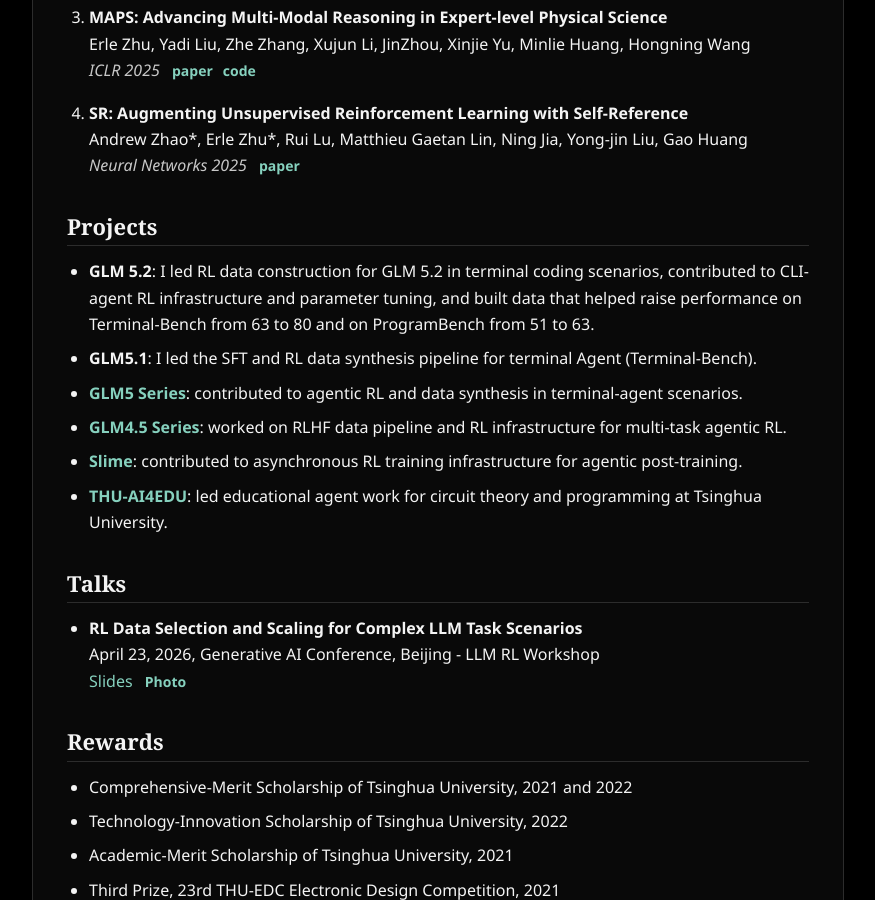
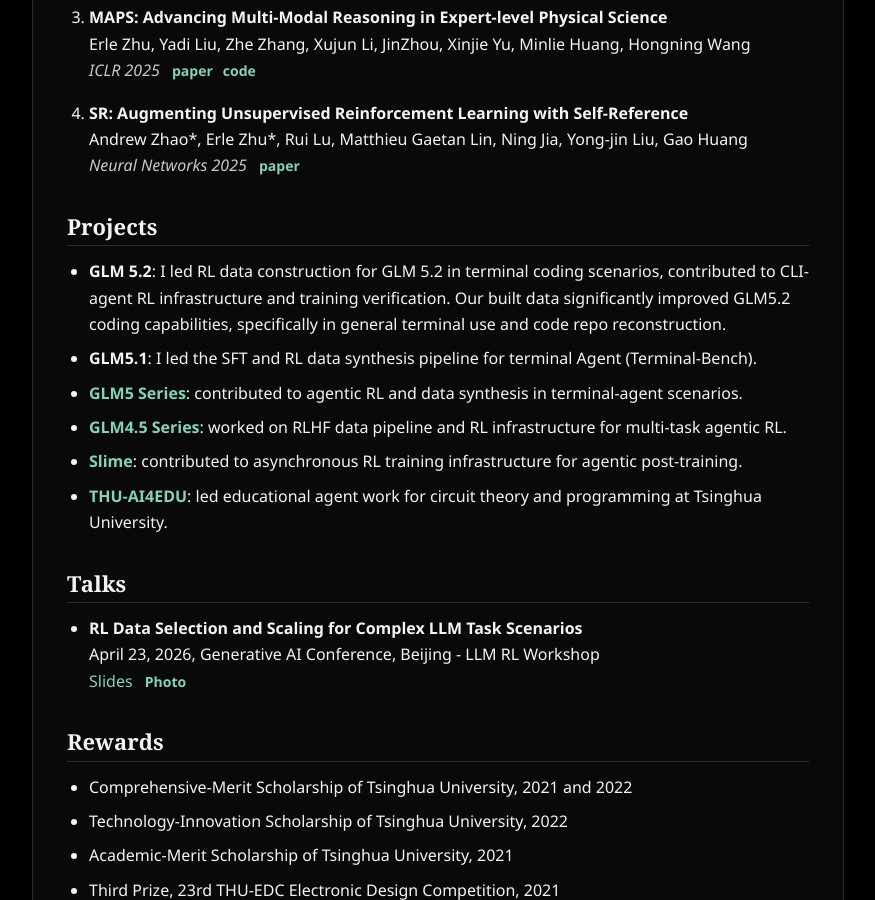
Before and after one commit to erlezhu02/erlezhu02.github.io, a Jekyll site: the page built from index.md, in a window 1280 px wide and 900 px high, scrolled down 1508 px. Shown: the whole window, without its empty margins (202-1077 px from the left). Built offline with Jekyll 4.4.1, drawn with Linux system fonts in a browser that asks for light colours; grey boxes are pictures that could not be loaded.

Commit message:
Refine GLM 5.2 project description

```diff
--- a/index.md
+++ b/index.md
@@ -92,7 +92,7 @@ title: Erle Zhu's Homepage
 <section>
   <h2>Projects</h2>
   <ul>
-    <li><strong>GLM 5.2</strong>: I led RL data construction for GLM 5.2 in terminal coding scenarios, contributed to CLI-agent RL infrastructure and parameter tuning, and built data that helped raise performance on Terminal-Bench from 63 to 80 and on ProgramBench from 51 to 63.</li>
+    <li><strong>GLM 5.2</strong>: I led RL data construction for GLM 5.2 in terminal coding scenarios, contributed to CLI-agent RL infrastructure and training verification. Our built data significantly improved GLM5.2 coding capabilities, specifically in general terminal use and code repo reconstruction.</li>
     <li><strong>GLM5.1</strong>: I led the SFT and RL data synthesis pipeline for terminal Agent (Terminal-Bench).</li>
     <li><a href="https://github.com/zai-org/GLM-5"><strong>GLM5 Series</strong></a>: contributed to agentic RL and data synthesis in terminal-agent scenarios.</li>
     <li><a href="https://github.com/zai-org/GLM-4.5"><strong>GLM4.5 Series</strong></a>: worked on RLHF data pipeline and RL infrastructure for multi-task agentic RL.</li>
```
